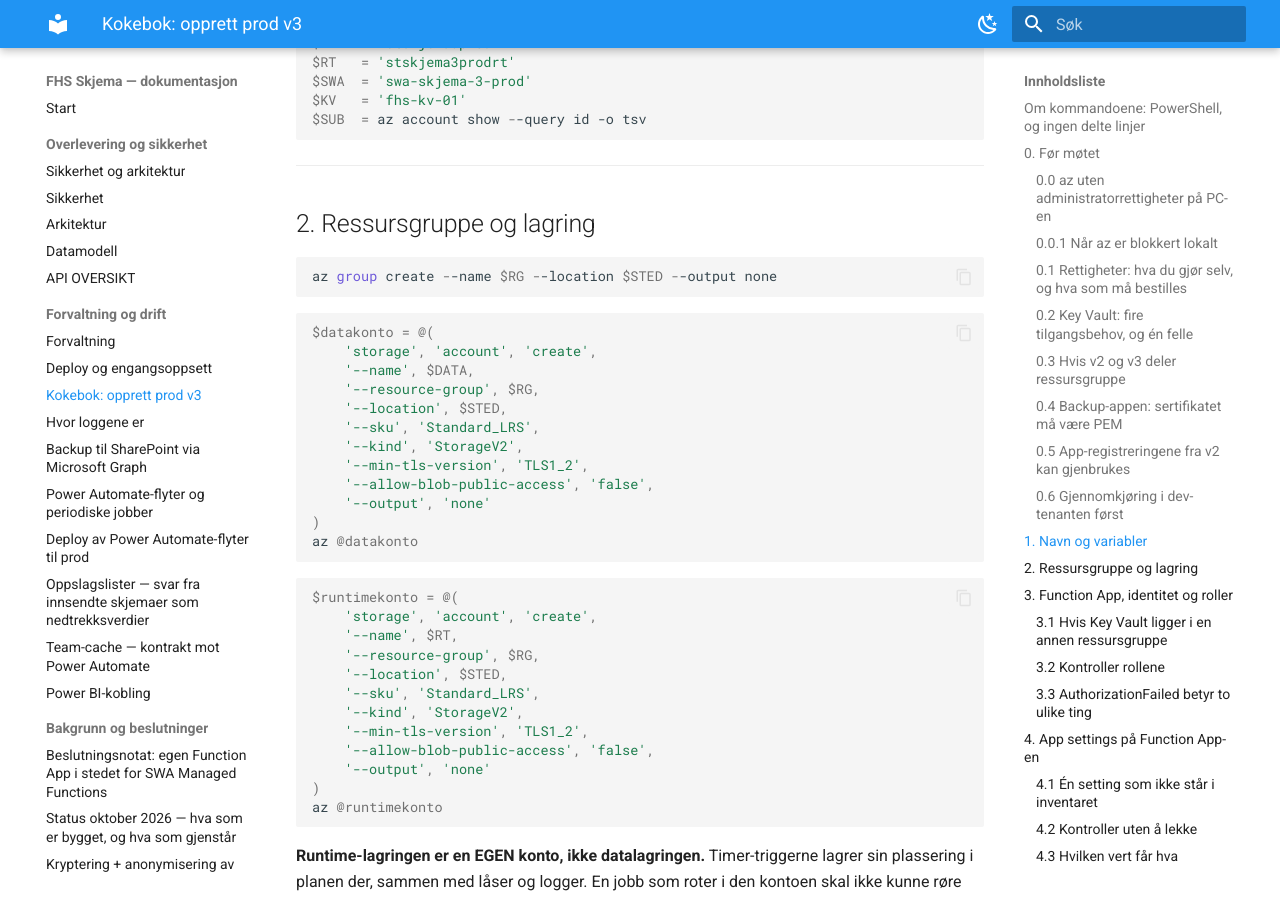
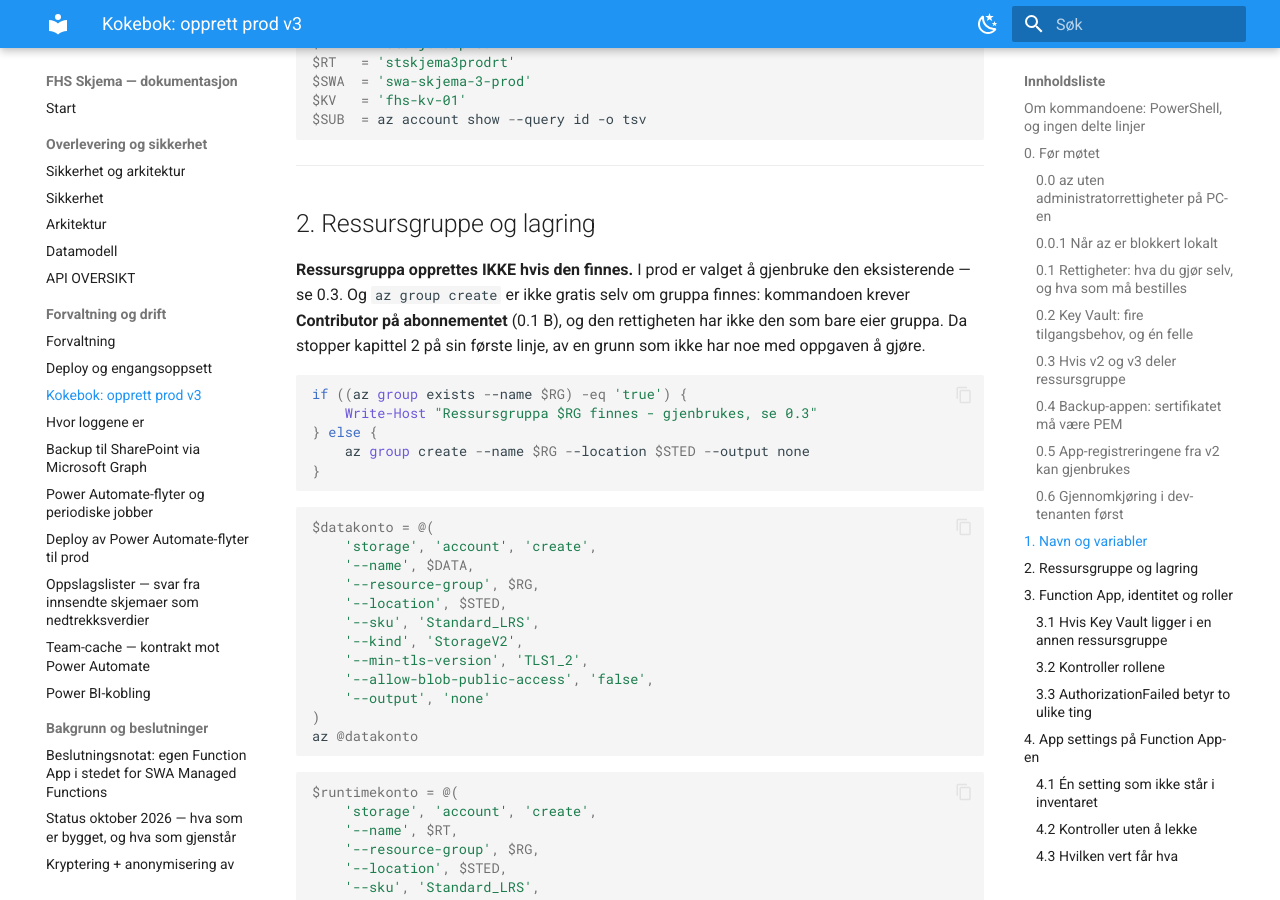
Before and after one commit to jachrist/skjema-swa, an MkDocs documentation site: the page built from docs/KOKEBOK-PROD-V3.md, in a window 1280 px wide and 900 px high, scrolled down 13176 px. Built offline with MkDocs 1.6.1 and Material for MkDocs 9.7.7, drawn with Linux system fonts in a browser that asks for light colours.

Commit message:
Kapittel 2 opprettet en ressursgruppe som skal gjenbrukes
Første linje i kapittel 2 var `az group create`. I prod er valget å gjenbruke
den eksisterende gruppa — det står i 0.3 — så linja skulle ikke vært der
ubetinget. Det var den som utløste lokale endringer i skriptkjøringen
21.10.2026.

Og den er ikke gratis selv om gruppa finnes: `az group create` krever
Contributor på ABONNEMENTET (0.1 B), en rettighet den som bare eier gruppa
ikke har. Kapittel 2 stoppet altså på sin første linje, av en grunn som ikke
har noe med oppgaven å gjøre.

Nå sjekkes det med `az group exists` først, og gruppa opprettes bare hvis den
mangler.

Co-Authored-By: Claude Opus 5 <noreply@anthropic.com>
Claude-Session: https://claude.ai/code/session_016ebSuKji2st85HZS2wAHNH

````diff
--- a/docs/KOKEBOK-PROD-V3.md
+++ b/docs/KOKEBOK-PROD-V3.md
@@ -545,8 +545,18 @@ $SUB  = az account show --query id -o tsv
 
 ## 2. Ressursgruppe og lagring
 
+**Ressursgruppa opprettes IKKE hvis den finnes.** I prod er valget å gjenbruke
+den eksisterende — se 0.3. Og `az group create` er ikke gratis selv om gruppa
+finnes: kommandoen krever **Contributor på abonnementet** (0.1 B), og den
+rettigheten har ikke den som bare eier gruppa. Da stopper kapittel 2 på sin
+første linje, av en grunn som ikke har noe med oppgaven å gjøre.
+
 ```powershell
-az group create --name $RG --location $STED --output none
+if ((az group exists --name $RG) -eq 'true') {
+    Write-Host "Ressursgruppa $RG finnes - gjenbrukes, se 0.3"
+} else {
+    az group create --name $RG --location $STED --output none
+}
 ```
 
 ```powershell
````
